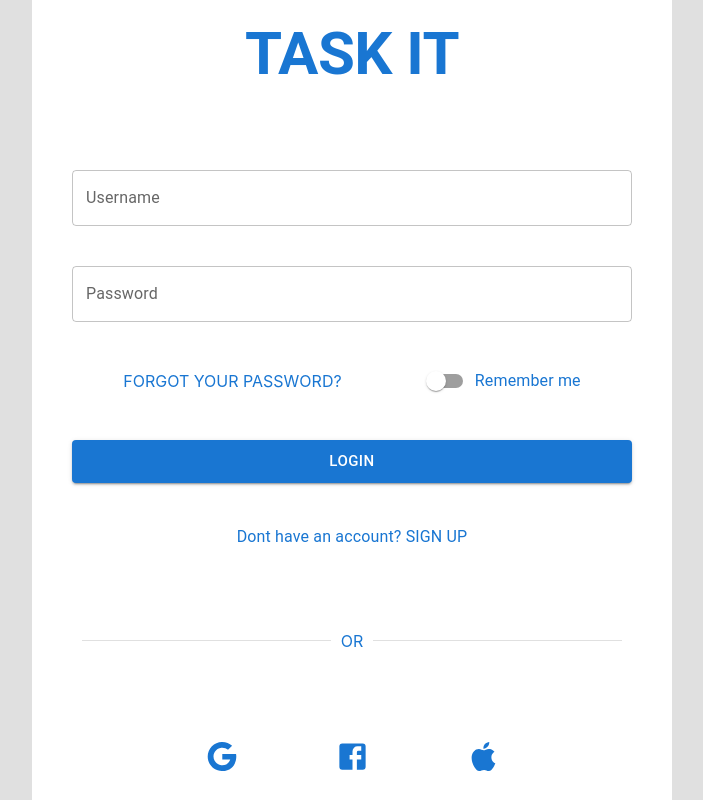
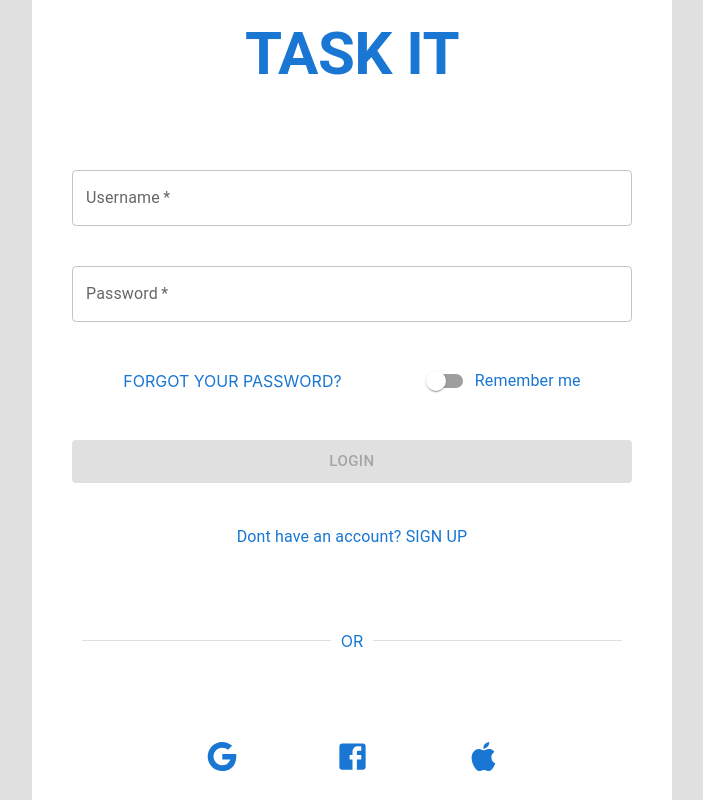
Before and after one commit to SyedFaizanAliRehan/TaskIt, a React (Create React App) app in the folder frontend/: page / in a window 1280 px wide. Shown: the whole page, without its empty margins (288-991 px from the left). Built offline with nearby package versions, Linux system fonts and the light colour scheme.

Commit message:
Login Form validations
> Added states to validate the login form fields.

```diff
--- a/frontend/src/components/LoginForm/LoginForm.tsx
+++ b/frontend/src/components/LoginForm/LoginForm.tsx
@@ -16,9 +16,30 @@ import {
 import GoogleIcon from "@mui/icons-material/Google";
 import FacebookIcon from "@mui/icons-material/Facebook";
 import AppleIcon from "@mui/icons-material/Apple";
+import { useEffect, useReducer, useState } from "react";
+import {
+  textFieldInitialState,
+  textFieldReducer,
+} from "../../redux/textField/textFieldReducer";
+import {
+  text_field_on_blur,
+  text_field_on_change,
+  text_field_on_click,
+  text_field_on_focus,
+} from "../../redux/textField/textFieldAction";
 
 export const LoginForm = () => {
   const theme = useTheme();
+  const [username, usernameDispatcher] = useReducer(
+    textFieldReducer,
+    textFieldInitialState
+  );
+  const [password, passwordDispatcher] = useReducer(
+    textFieldReducer,
+    textFieldInitialState
+  );
+
+  const [rememberMe, setRememberMe] = useState(false);
   const isLoading = false;
   return (
     <Box
@@ -78,6 +99,7 @@ export const LoginForm = () => {
           >
             Task It
           </Typography>
+          <form>
             <Stack spacing={{ xs: 1, sm: 2, md: 5 }} pl={5} pr={5}>
               <TextField
                 id="username"
@@ -85,6 +107,22 @@ export const LoginForm = () => {
                 variant="outlined"
                 placeholder="Enter your username"
                 fullWidth
+                required
+                value={username.text}
+                error={username.isError}
+                helperText={username.helperText}
+                onClick={(event: React.MouseEvent<HTMLElement>) =>
+                  usernameDispatcher(text_field_on_click(event))
+                }
+                onChange={(event: React.ChangeEvent<HTMLInputElement>) =>
+                  usernameDispatcher(text_field_on_change(event))
+                }
+                onBlur={(event: React.FocusEvent<HTMLInputElement>) =>
+                  usernameDispatcher(text_field_on_blur(event))
+                }
+                onFocus={(event: React.FocusEvent<HTMLInputElement>) =>
+                  usernameDispatcher(text_field_on_focus(event))
+                }
               />
               <TextField
                 id="password"
@@ -93,6 +131,22 @@ export const LoginForm = () => {
                 variant="outlined"
                 placeholder="Enter your password"
                 fullWidth
+                required
+                value={password.text}
+                error={password.isError}
+                helperText={password.helperText}
+                onClick={(event: React.MouseEvent<HTMLElement>) =>
+                  passwordDispatcher(text_field_on_click(event))
+                }
+                onChange={(event: React.ChangeEvent<HTMLInputElement>) =>
+                  passwordDispatcher(text_field_on_change(event))
+                }
+                onBlur={(event: React.FocusEvent<HTMLInputElement>) =>
+                  passwordDispatcher(text_field_on_blur(event))
+                }
+                onFocus={(event: React.FocusEvent<HTMLInputElement>) =>
+                  passwordDispatcher(text_field_on_focus(event))
+                }
               />
               <Stack
                 spacing={3}
@@ -115,7 +169,9 @@ export const LoginForm = () => {
                 </Link>
                 <FormControlLabel
                   value="end"
-                control={<Switch />}
+                  control={
+                    <Switch onClick={(event) => setRememberMe(!rememberMe)} />
+                  }
                   label="Remember me"
                   labelPlacement="end"
                 />
@@ -126,6 +182,10 @@ export const LoginForm = () => {
                 size="large"
                 fullWidth
                 sx={{ textTransform: "uppercase" }}
+                type="submit"
+                disabled={
+                  username.text.trim() === "" || password.text.trim() === ""
+                }
               >
                 Login
               </Button>
@@ -143,6 +203,7 @@ export const LoginForm = () => {
                 </Link>
               </Typography>
             </Stack>
+          </form>
           <Divider style={{ paddingLeft: "50px", paddingRight: "50px" }}>
             OR
           </Divider>
--- /dev/null
+++ b/frontend/src/redux/textField/textFieldAction.tsx
@@ -0,0 +1,41 @@
+import {
+  TEXT_FIELD_ON_BLUR,
+  TEXT_FIELD_ON_CHANGE,
+  TEXT_FIELD_ON_CLICK,
+  TEXT_FIELD_ON_FOCUS,
+} from "./textFieldActionTypes";
+
+const text_field_on_click = (event: React.MouseEvent<HTMLElement>) => {
+  return {
+    type: TEXT_FIELD_ON_CLICK,
+    payload: event,
+  };
+};
+
+const text_field_on_change = (event: React.ChangeEvent<HTMLInputElement>) => {
+  return {
+    type: TEXT_FIELD_ON_CHANGE,
+    payload: event,
+  };
+};
+
+const text_field_on_blur = (event: React.FocusEvent<HTMLInputElement>) => {
+  return {
+    type: TEXT_FIELD_ON_BLUR,
+    payload: event,
+  };
+};
+
+const text_field_on_focus = (event: React.FocusEvent<HTMLInputElement>) => {
+  return {
+    type: TEXT_FIELD_ON_FOCUS,
+    payload: event,
+  };
+};
+
+export {
+  text_field_on_click,
+  text_field_on_change,
+  text_field_on_blur,
+  text_field_on_focus,
+};
--- /dev/null
+++ b/frontend/src/redux/textField/textFieldActionTypes.tsx
@@ -0,0 +1,11 @@
+const TEXT_FIELD_ON_CLICK = "TEXT_FIELD_ON_CLICK";
+const TEXT_FIELD_ON_CHANGE = "TEXT_FIELD_ON_CHANGE";
+const TEXT_FIELD_ON_BLUR = "TEXT_FIELD_ON_BLUR";
+const TEXT_FIELD_ON_FOCUS = "TEXT_FIELD_ON_FOCUS";
+
+export {
+  TEXT_FIELD_ON_CLICK,
+  TEXT_FIELD_ON_CHANGE,
+  TEXT_FIELD_ON_BLUR,
+  TEXT_FIELD_ON_FOCUS,
+};
--- /dev/null
+++ b/frontend/src/redux/textField/textFieldReducer.tsx
@@ -0,0 +1,35 @@
+import {
+  TEXT_FIELD_ON_BLUR,
+  TEXT_FIELD_ON_CHANGE,
+} from "./textFieldActionTypes";
+
+const textFieldInitialState = {
+  text: "",
+  isError: false,
+  helperText: "",
+};
+
+const textFieldReducer = (state = textFieldInitialState, action: any) => {
+  switch (action.type) {
+    case TEXT_FIELD_ON_CHANGE:
+      return {
+        ...state,
+        text: action.payload.target.value,
+      };
+    case TEXT_FIELD_ON_BLUR:
+      return {
+        ...state,
+        isError: action.payload.target.value === "",
+        helperText:
+          action.payload.target.value === "" ? "This field is required" : "",
+      };
+    default:
+      return {
+        ...state,
+        isError: false,
+        helperText: "",
+      };
+  }
+};
+
+export { textFieldReducer, textFieldInitialState };
```
Lines whose indentation alone changed are shown as unchanged.
